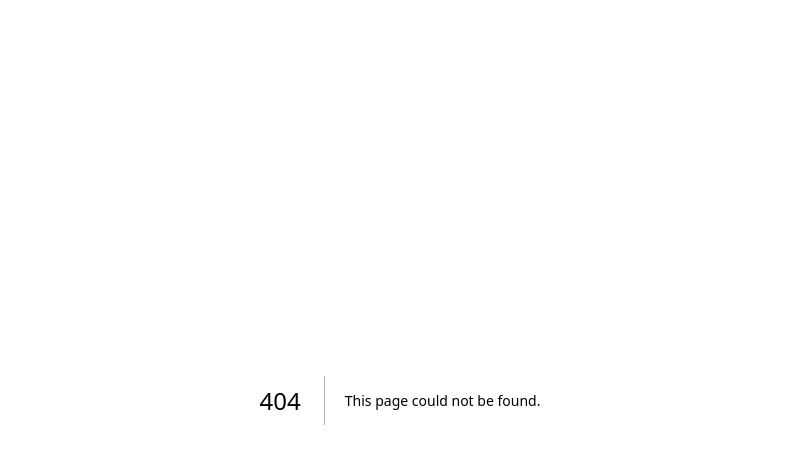
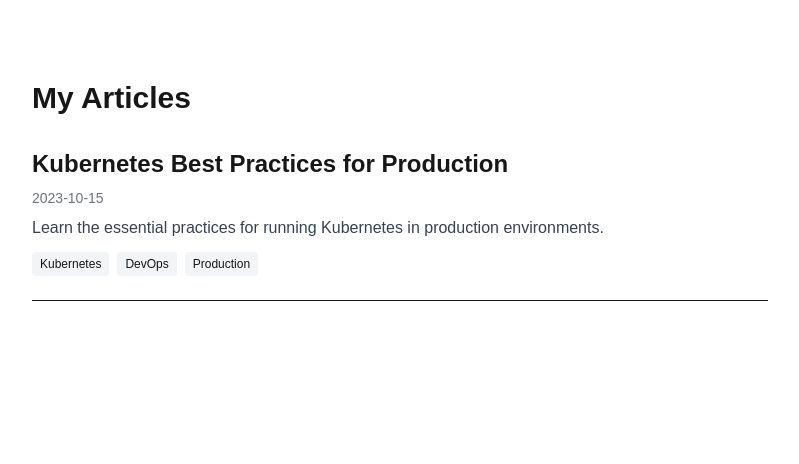
Before and after one commit to hojat-gazestani/hojat-gazestani.github.io, a Next.js app: page /articles in a window 1280 px wide. Before the commit this address had no page. Shown: the top 464 px of the page, without its empty margins (240-1039 px from the left). Built offline with nearby package versions, Linux system fonts and the light colour scheme.

Commit message:
articles fix but in personal info

```diff
--- /dev/null
+++ b/src/app/articles/[id]/page.tsx
@@ -0,0 +1,29 @@
+import { getArticleData, getAllArticleIds } from "@/lib/articles";
+import { ArticleContent } from "@/components/ArticleContent";
+
+export async function generateMetadata({ params }: { params: { id: string } }) {
+  const article = await getArticleData(params.id);
+  return {
+    title: `${article.title} - Hojat Gazestani`,
+    description: article.summary,
+  };
+}
+
+export async function generateStaticParams() {
+  const articles = await getAllArticleIds();
+  return articles;
+}
+
+export default async function ArticlePage({
+  params,
+}: {
+  params: { id: string };
+}) {
+  const article = await getArticleData(params.id);
+
+  return (
+    <div className="max-w-4xl mx-auto p-8 sm:p-20">
+      <ArticleContent article={article} />
+    </div>
+  );
+}
--- /dev/null
+++ b/src/app/articles/page.tsx
@@ -0,0 +1,16 @@
+import { ArticleList } from "@/components/ArticleList";
+
+export const metadata = {
+  title: "Articles - Hojat Gazestani",
+  description:
+    "Technical articles about DevOps, Cloud Engineering, and Kubernetes",
+};
+
+export default function ArticlesPage() {
+  return (
+    <div className="max-w-4xl mx-auto p-8 sm:p-20">
+      <h1 className="text-3xl font-bold mb-8">My Articles</h1>
+      <ArticleList />
+    </div>
+  );
+}
--- /dev/null
+++ b/src/articles/kubernetes-best-practices.md
@@ -0,0 +1,18 @@
+---
+title: "Kubernetes Best Practices for Production"
+date: "2023-10-15"
+summary: "Learn the essential practices for running Kubernetes in production environments."
+tags: ["Kubernetes", "DevOps", "Production"]
+---
+
+## Introduction
+
+Running Kubernetes in production requires careful consideration of several factors...
+
+## Resource Management
+
+Always set resource requests and limits for your containers...
+
+## Monitoring and Logging
+
+Implement proper monitoring with tools like Prometheus and Grafana...
--- /dev/null
+++ b/src/components/ArticleContent.tsx
@@ -0,0 +1,32 @@
+import Link from "next/link";
+import { ArticleData } from "@/lib/articles";
+
+export function ArticleContent({ article }: { article: ArticleData }) {
+  return (
+    <article>
+      <div className="mb-8">
+        <Link href="/articles" className="text-blue-600 hover:underline">
+          &larr; Back to Articles
+        </Link>
+      </div>
+
+      <h1 className="text-3xl font-bold mb-2">{article.title}</h1>
+      <p className="text-gray-500 text-sm mb-6">{article.date}</p>
+
+      <div
+        className="prose max-w-none"
+        dangerouslySetInnerHTML={{ __html: article.contentHtml }}
+      />
+
+      <div className="mt-8 pt-4 border-t">
+        <div className="flex flex-wrap gap-2 mb-4">
+          {article.tags.map((tag) => (
+            <span key={tag} className="bg-gray-100 px-2 py-1 text-xs rounded">
+              {tag}
+            </span>
+          ))}
+        </div>
+      </div>
+    </article>
+  );
+}
--- /dev/null
+++ b/src/components/ArticleList.tsx
@@ -0,0 +1,32 @@
+import Link from "next/link";
+import { getSortedArticlesData } from "@/lib/articles";
+
+export async function ArticleList() {
+  const articles = await getSortedArticlesData();
+
+  return (
+    <div className="space-y-8">
+      {articles.map((article) => (
+        <article key={article.id} className="border-b pb-6">
+          <h2 className="text-2xl font-semibold mb-2">
+            <Link
+              href={`/articles/${article.id}`}
+              className="hover:text-blue-600"
+            >
+              {article.title}
+            </Link>
+          </h2>
+          <p className="text-gray-500 text-sm mb-2">{article.date}</p>
+          <p className="text-gray-700 mb-3">{article.summary}</p>
+          <div className="flex flex-wrap gap-2">
+            {article.tags.map((tag) => (
+              <span key={tag} className="bg-gray-100 px-2 py-1 text-xs rounded">
+                {tag}
+              </span>
+            ))}
+          </div>
+        </article>
+      ))}
+    </div>
+  );
+}
--- a/src/components/PersonalInfo.tsx
+++ b/src/components/PersonalInfo.tsx
@@ -101,6 +101,9 @@ export const PersonalInfo = () => {
               </div>
             ))}
           </div>
+          <Link href="/articles" className="text-blue-600 hover:underline">
+            Articles
+          </Link>
         </div>
       </section>
     </div>
--- /dev/null
+++ b/src/lib/articles.ts
@@ -0,0 +1,78 @@
+import fs from 'fs';
+import path from 'path';
+import matter from 'gray-matter';
+import { remark } from 'remark';
+import html from 'remark-html';
+
+const articlesDirectory = path.join(process.cwd(), 'src/articles');
+
+export interface ArticleMeta {
+  id: string;
+  title: string;
+  date: string;
+  summary: string;
+  tags: string[];
+}
+
+export interface ArticleData extends ArticleMeta {
+  contentHtml: string;
+}
+
+export function getSortedArticlesData(): ArticleMeta[] {
+  // Get file names under /articles
+  const fileNames = fs.readdirSync(articlesDirectory);
+
+  const allArticlesData = fileNames.map((fileName) => {
+    // Remove ".md" from file name to get id
+    const id = fileName.replace(/\.md$/, '');
+
+    // Read markdown file as string
+    const fullPath = path.join(articlesDirectory, fileName);
+    const fileContents = fs.readFileSync(fullPath, 'utf8');
+
+    // Use gray-matter to parse the post metadata section
+    const matterResult = matter(fileContents);
+
+    // Combine the data with the id
+    return {
+      id,
+      ...matterResult.data as Omit<ArticleMeta, 'id'>
+    };
+  });
+
+  // Sort articles by date
+  return allArticlesData.sort((a, b) => {
+    return a.date < b.date ? 1 : -1;
+  });
+}
+
+export async function getArticleData(id: string): Promise<ArticleData> {
+  const fullPath = path.join(articlesDirectory, `${id}.md`);
+  const fileContents = fs.readFileSync(fullPath, 'utf8');
+
+  // Use gray-matter to parse the post metadata section
+  const matterResult = matter(fileContents);
+
+  // Use remark to convert markdown into HTML string
+  const processedContent = await remark()
+    .use(html)
+    .process(matterResult.content);
+  const contentHtml = processedContent.toString();
+
+  // Combine the data with the id and contentHtml
+  return {
+    id,
+    contentHtml,
+    ...matterResult.data as Omit<ArticleMeta, 'id'>
+  };
+}
+
+export async function getAllArticleIds() {
+  const fileNames = fs.readdirSync(articlesDirectory);
+
+  return fileNames.map((fileName) => {
+    return {
+      id: fileName.replace(/\.md$/, ''),
+    };
+  });
+}
```
Also changed, not shown: package.json (+5 -2 lines), 1 other file (tests, documents, lock files or other folders).
